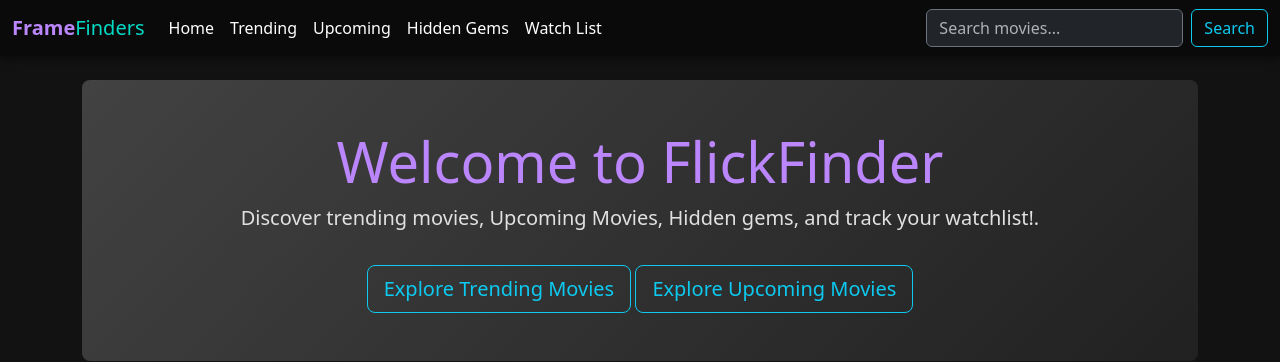
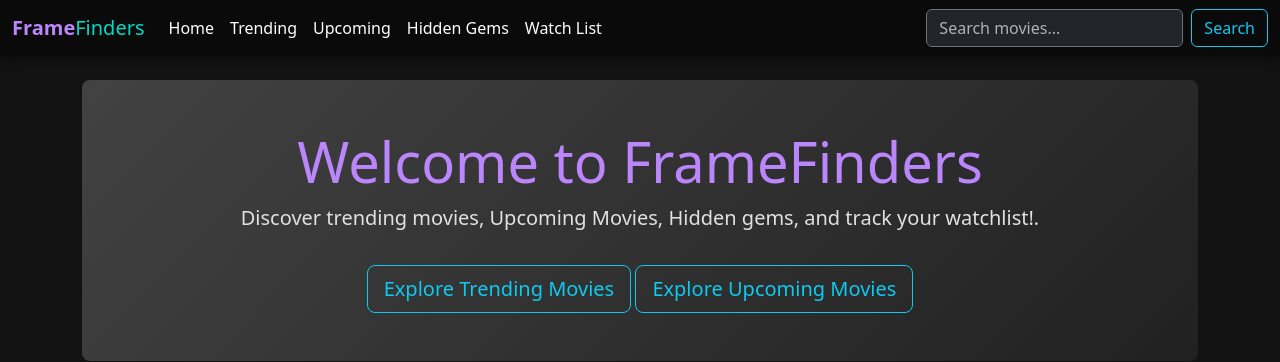
Before and after one commit to AAlejandro8/FrameFinders, a Flask app: page / in a window 1280 px wide. Shown: the top 362 px of the page. Run offline with Flask 3, Linux system fonts and the light colour scheme.

Commit message:
Final commit

```diff
--- a/app/templates/homepage.html
+++ b/app/templates/homepage.html
@@ -3,7 +3,7 @@
 {% block content %}
 <!-- Hero Section -->
 <div class="container-fluid p-5 rounded-3 text-center mb-5" style="background: linear-gradient(135deg, #424242 0%, #212121 100%);">
-    <h1 class="display-4" style="color: #bb86fc">Welcome to FlickFinder</h1>
+    <h1 class="display-4" style="color: #bb86fc">Welcome to FrameFinders</h1>
     <p class="lead">Discover trending movies, Upcoming Movies, Hidden gems, and track your watchlist!.</p>
     <a class="btn btn-outline-info btn-lg mt-3" href="/trending" role="button">Explore Trending Movies</a>
     <a class="btn btn-outline-info btn-lg mt-3" href="/Upcoming" role="button">Explore Upcoming Movies</a>
```
